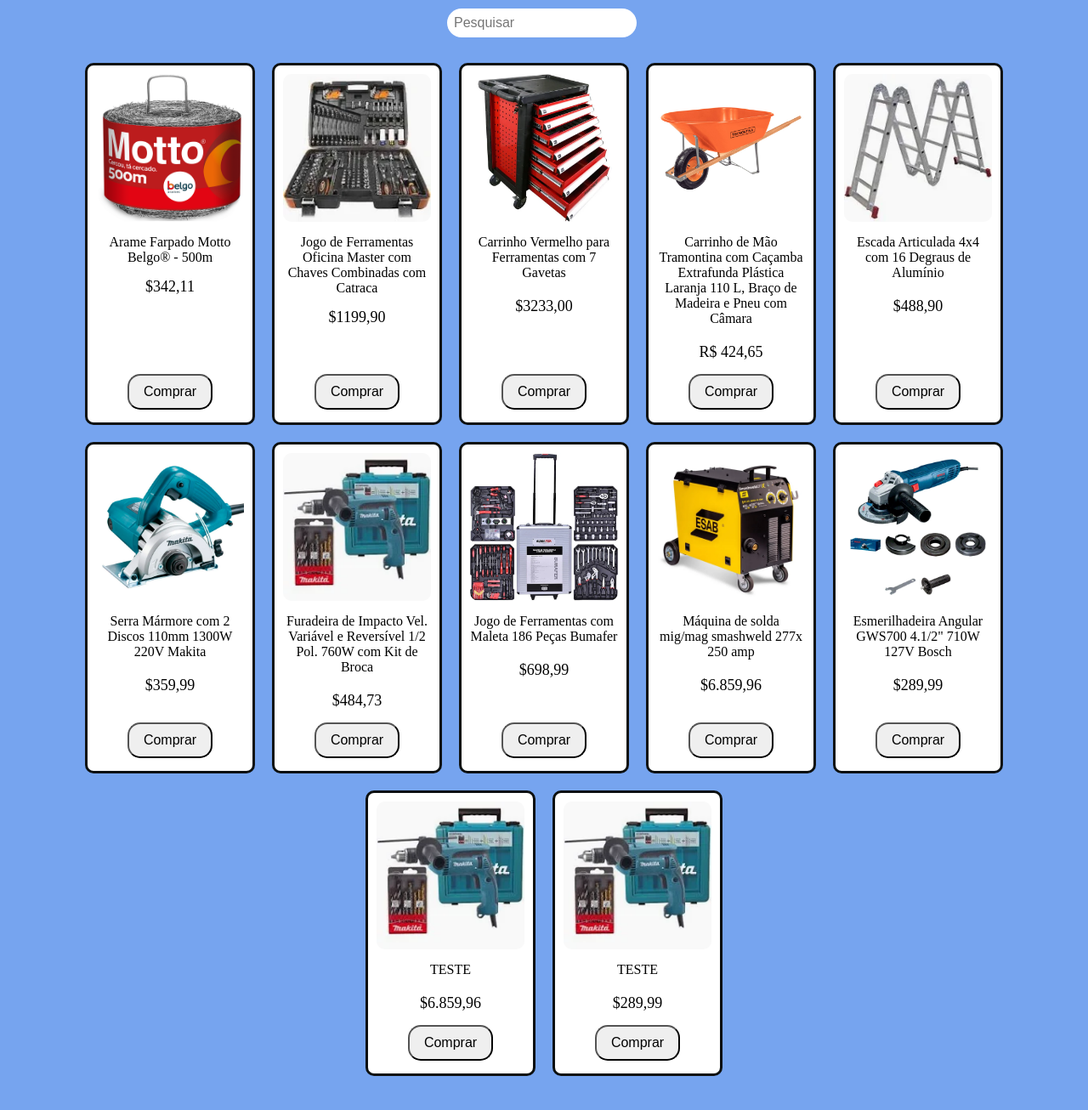
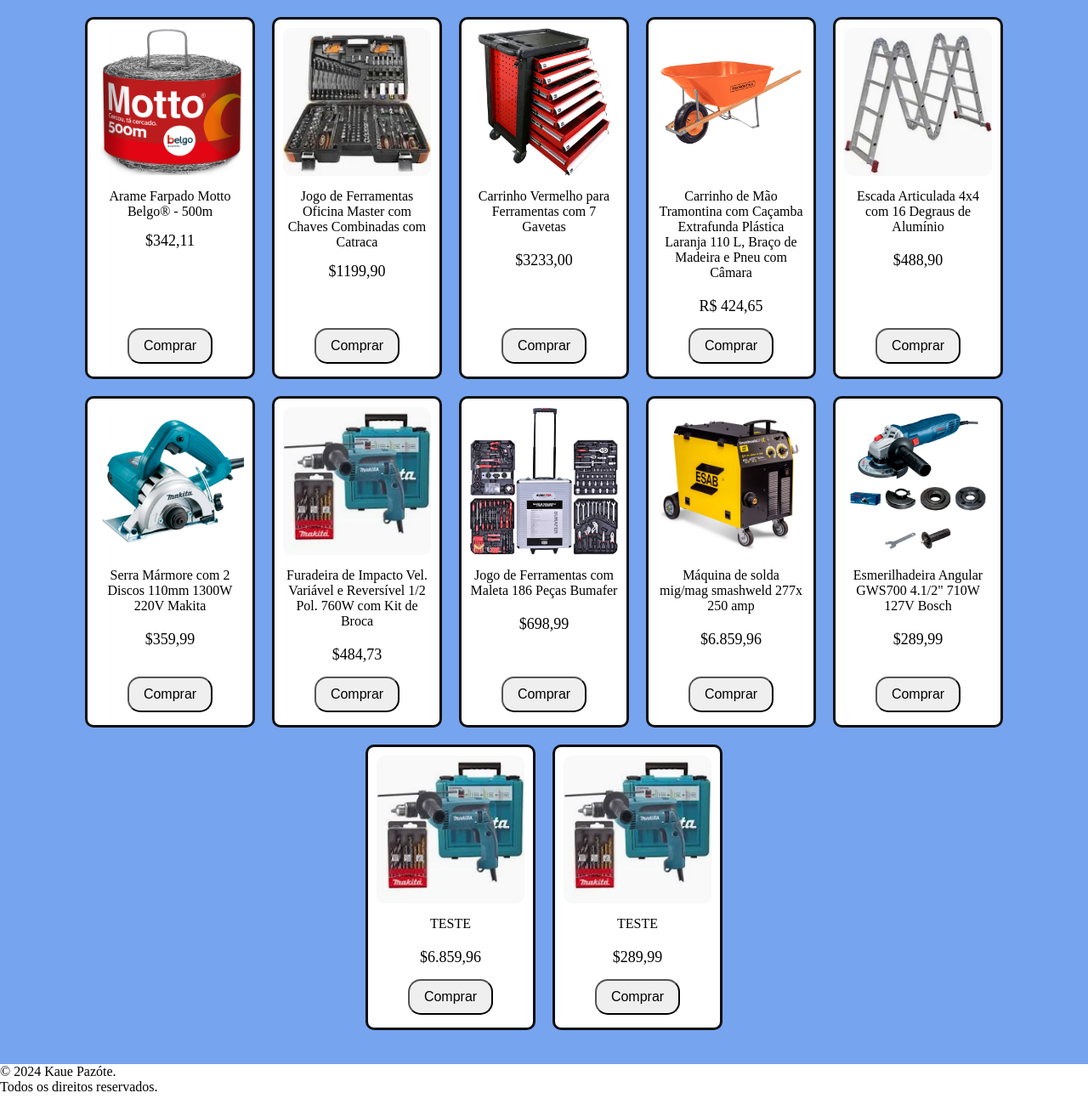
Before and after one commit to Kaue1025/Loja_Funcional, a Flask app: page /success in a window 1280 px wide. Shown: the part 140-1446 px from the top of the page at 85% size. After the commit the page ends 1424 px from the top, so only its background shows below. Run offline with Flask 3, Linux system fonts and the light colour scheme; the visitor is signed in with stand-in values (Sample User, id 1).

Commit message:
Adicione o footer

```diff
--- a/templates/index.html
+++ b/templates/index.html
@@ -22,11 +22,6 @@
         </a>
         </div>
     </header>
-    <div class="pesquisa">
-            <input id="pesquisa" type="text" placeholder="Pesquisar">
-        </form>
-    </div>
-
     <div class="carrinho">
         <button  onclick="toggleCarrinho()">Fechar</button>
     </div>
@@ -128,6 +123,9 @@
                 <button type="button">Comprar</button>
             </div>
         </div>
+        <footer>
+        <p>&copy; 2024 Kaue Pazóte.<br> Todos os direitos reservados.</p>
+        </footer>
     </div>
     <script src="/static/script.js"></script>
 </body>
```
